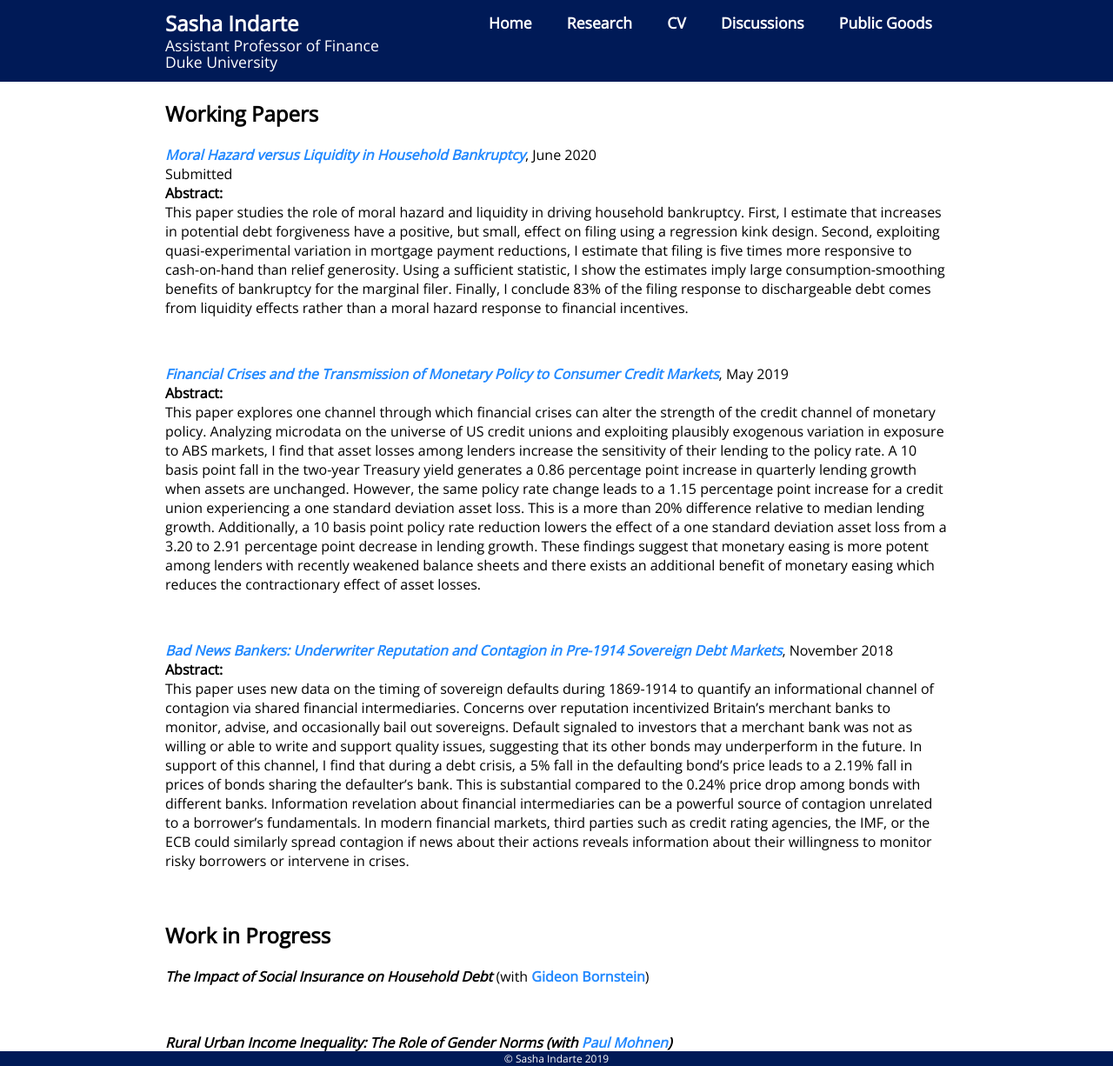
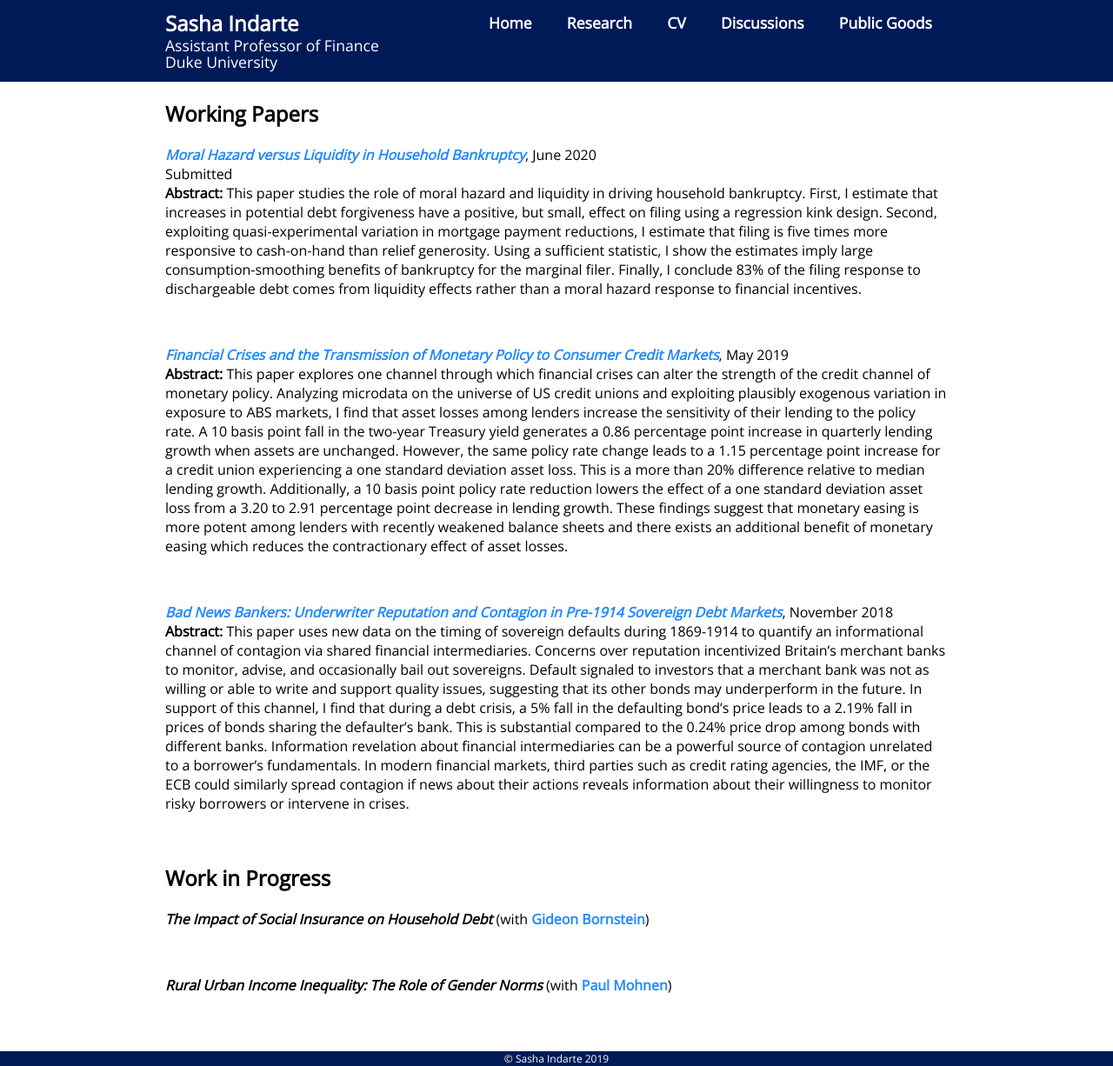
Before and after one commit to sashaindarte/sashaindarte.github.io, a Jekyll site: the page built from research/index.html, in a window 1280 px wide and 1226 px high. Shown: the whole window at 87% size. Built offline with Jekyll 4.4.1, drawn with Linux system fonts in a browser that asks for light colours.

Commit message:
font style fixes

```diff
--- a/research/index.html
+++ b/research/index.html
@@ -12,9 +12,7 @@ title: Sasha Indarte - Research
 			<br>
 			Submitted
 			<br>
-			<b>Abstract:</b>
-			<br>
-			This paper studies the role of moral hazard and liquidity in driving household bankruptcy. First, I estimate that increases in potential debt forgiveness have a positive, but small, effect on filing using a regression kink design. Second, exploiting quasi-experimental variation in mortgage payment reductions, I estimate that filing is five times more responsive to cash-on-hand than relief generosity. Using a sufficient statistic, I show the estimates imply large consumption-smoothing benefits of bankruptcy for the marginal filer. Finally, I conclude 83% of the filing response to dischargeable debt comes from liquidity effects rather than a moral hazard response to financial incentives.
+			<b>Abstract:</b> This paper studies the role of moral hazard and liquidity in driving household bankruptcy. First, I estimate that increases in potential debt forgiveness have a positive, but small, effect on filing using a regression kink design. Second, exploiting quasi-experimental variation in mortgage payment reductions, I estimate that filing is five times more responsive to cash-on-hand than relief generosity. Using a sufficient statistic, I show the estimates imply large consumption-smoothing benefits of bankruptcy for the marginal filer. Finally, I conclude 83% of the filing response to dischargeable debt comes from liquidity effects rather than a moral hazard response to financial incentives.
 		</p>
 
 		<br>
@@ -22,9 +20,7 @@ title: Sasha Indarte - Research
 		<p> <a href = "/research/indarte_crises_monetary_policy.pdf">
 			<i><b>Financial Crises and the Transmission of Monetary Policy to Consumer Credit Markets</b></i></a>, May 2019
 			<br>
-			<b>Abstract:</b>
-			<br>
-			This paper explores one channel through which financial crises can alter the strength of the credit channel of monetary policy. Analyzing microdata on the universe of US credit unions and exploiting plausibly exogenous variation in exposure to ABS markets, I find that asset losses among lenders increase the sensitivity of their lending to the policy rate. A 10 basis point fall in the two-year Treasury yield generates a 0.86 percentage point increase in quarterly lending growth when assets are unchanged. However, the same policy rate change leads to a 1.15 percentage point increase for a credit union experiencing a one standard deviation asset loss. This is a more than 20% difference relative to median lending growth. Additionally, a 10 basis point policy rate reduction lowers the effect of a one standard deviation asset loss from a 3.20 to 2.91 percentage point decrease in lending growth. These findings suggest that monetary easing is more potent among lenders with recently weakened balance sheets and there exists an additional benefit of monetary easing which reduces the contractionary effect of asset losses.
+			<b>Abstract:</b> This paper explores one channel through which financial crises can alter the strength of the credit channel of monetary policy. Analyzing microdata on the universe of US credit unions and exploiting plausibly exogenous variation in exposure to ABS markets, I find that asset losses among lenders increase the sensitivity of their lending to the policy rate. A 10 basis point fall in the two-year Treasury yield generates a 0.86 percentage point increase in quarterly lending growth when assets are unchanged. However, the same policy rate change leads to a 1.15 percentage point increase for a credit union experiencing a one standard deviation asset loss. This is a more than 20% difference relative to median lending growth. Additionally, a 10 basis point policy rate reduction lowers the effect of a one standard deviation asset loss from a 3.20 to 2.91 percentage point decrease in lending growth. These findings suggest that monetary easing is more potent among lenders with recently weakened balance sheets and there exists an additional benefit of monetary easing which reduces the contractionary effect of asset losses.
 		</p>
 
 		<br>
@@ -32,9 +28,7 @@ title: Sasha Indarte - Research
 		<p> <a href = "/research/indarte_historical_contagion.pdf">
 			<i><b>Bad News Bankers: Underwriter Reputation and Contagion in Pre-1914 Sovereign Debt Markets</b></i></a>, November 2018
 			<br>
-			<b>Abstract:</b>
-			<br>
-			This paper uses new data on the timing of sovereign defaults during 1869-1914 to quantify an informational channel of contagion via shared financial intermediaries. Concerns over reputation incentivized Britain’s merchant banks to monitor, advise, and occasionally bail out sovereigns. Default signaled to investors that a merchant bank was not as willing or able to write and support quality issues, suggesting that its other bonds may underperform in the future. In support of this channel, I find that during a debt crisis, a 5% fall in the defaulting bond’s price leads to a 2.19% fall in prices of bonds sharing the defaulter’s bank. This is substantial compared to the 0.24% price drop among bonds with different banks. Information revelation about financial intermediaries can be a powerful source of contagion unrelated to a borrower’s fundamentals. In modern financial markets, third parties such as credit rating agencies, the IMF, or the ECB could similarly spread contagion if news about their actions reveals information about their willingness to monitor risky borrowers or intervene in crises.
+			<b>Abstract:</b> This paper uses new data on the timing of sovereign defaults during 1869-1914 to quantify an informational channel of contagion via shared financial intermediaries. Concerns over reputation incentivized Britain’s merchant banks to monitor, advise, and occasionally bail out sovereigns. Default signaled to investors that a merchant bank was not as willing or able to write and support quality issues, suggesting that its other bonds may underperform in the future. In support of this channel, I find that during a debt crisis, a 5% fall in the defaulting bond’s price leads to a 2.19% fall in prices of bonds sharing the defaulter’s bank. This is substantial compared to the 0.24% price drop among bonds with different banks. Information revelation about financial intermediaries can be a powerful source of contagion unrelated to a borrower’s fundamentals. In modern financial markets, third parties such as credit rating agencies, the IMF, or the ECB could similarly spread contagion if news about their actions reveals information about their willingness to monitor risky borrowers or intervene in crises.
 		</p>
 
 		<br>
@@ -45,7 +39,7 @@ title: Sasha Indarte - Research
 
 		<br>
 
-		<p><b><i>Rural Urban Income Inequality: The Role of Gender Norms (with <a href="https://sites.google.com/view/paulmohnen/home">Paul Mohnen</a>)</i></b></p>
+		<p><b><i>Rural Urban Income Inequality: The Role of Gender Norms</i></b> (with <a href="https://sites.google.com/view/paulmohnen/home">Paul Mohnen</a>)</p>
 
 		</div>
 	</div>
```
